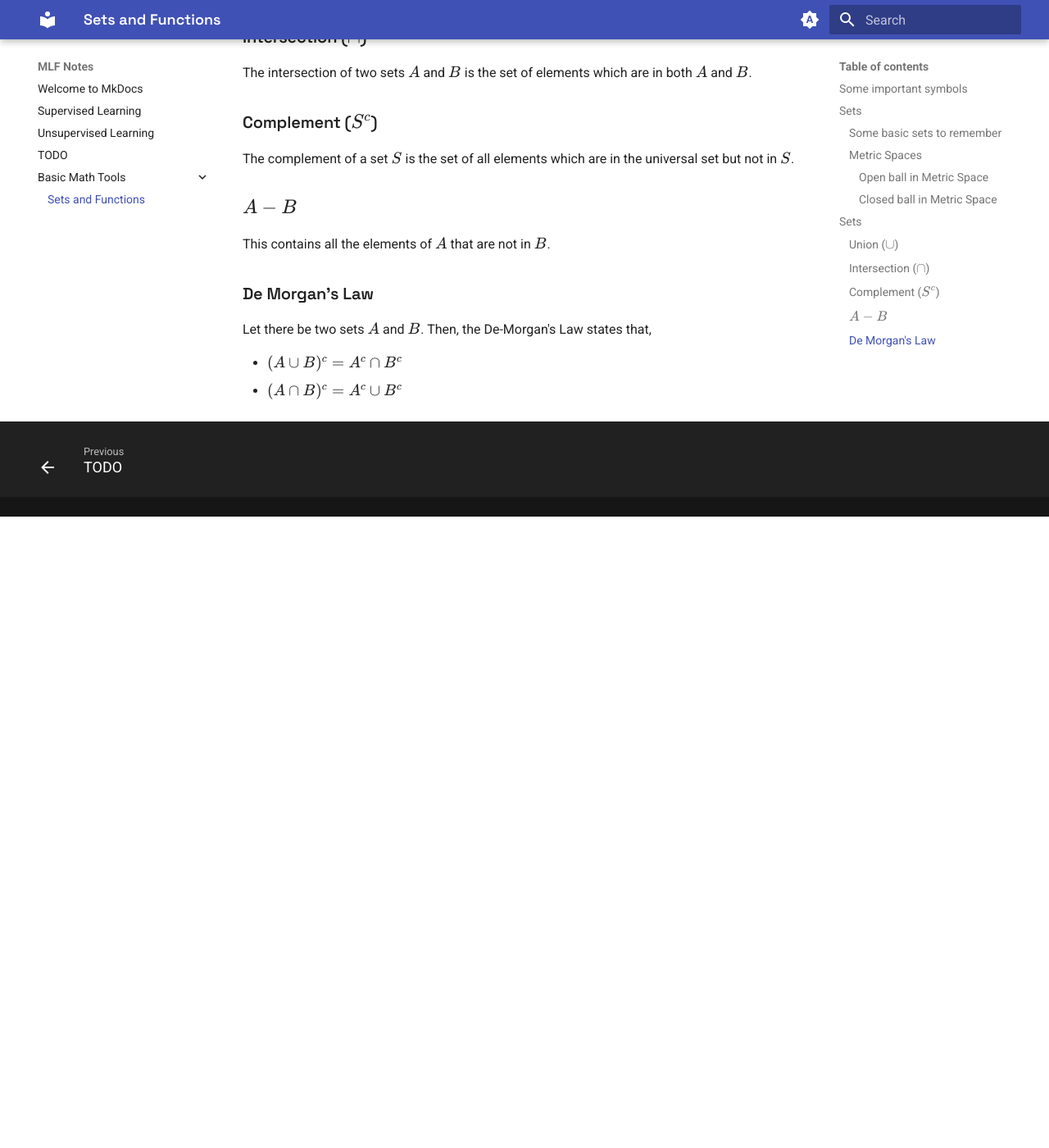
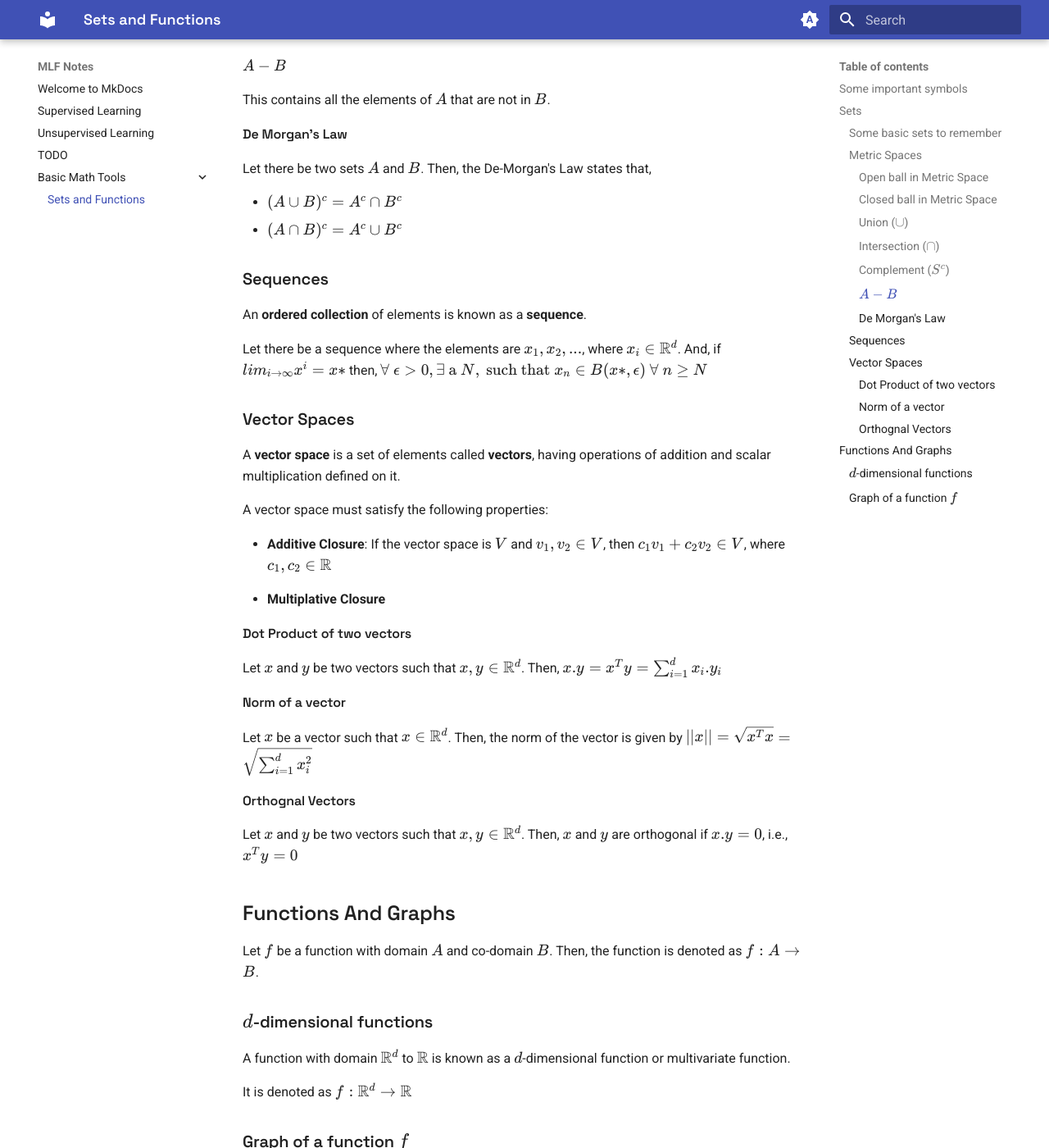
Before and after one commit to harshshah-codes/MLF-Notes, an MkDocs documentation site: the page built from docs/Basic Math Tools/01 Sets And Functions.md, in a window 1280 px wide and 1400 px high, scrolled down 1739 px. Shown: the whole window at 82% size. Built offline with MkDocs 1.6.1 and Material for MkDocs 9.7.7, drawn with Linux system fonts in a browser that asks for light colours; before the commit the page ends 2369 px from its top, so only the background shows below that; some of the changed text lies outside the part shown.

Commit message:
Completed Week-2 L-1

```diff
--- a/docs/Basic Math Tools/01 Sets And Functions.md
+++ b/docs/Basic Math Tools/01 Sets And Functions.md
@@ -40,10 +40,6 @@ Let $x\in\R^d$. Then, the closed ball is given by $B(x,\epsilon)=\{y\in\R^d: D(x
 
     If you include the boundary, it is a **closed ball**, else an **open ball**.
 
-## Sets
-
-Sets are basically a collection of objects.
-
 Some basic operations defined on sets are
 
 - Union ($\cup$)
@@ -51,25 +47,75 @@ Some basic operations defined on sets are
 - Complement ($S^{c}$)
 - $A-B$
 
-### Union ($\cup$)
+#### Union ($\cup$)
 
 The union of two sets $A$ and $B$ is the set of elements which are in $A$, as well as in $B$ or in both.
 
-### Intersection ($\cap$)
+#### Intersection ($\cap$)
 
 The intersection of two sets $A$ and $B$ is the set of elements which are in both $A$ and $B$.
 
-### Complement ($S^{c}$)
+#### Complement ($S^{c}$)
 
 The complement of a set $S$ is the set of all elements which are in the universal set but not in $S$.
 
-### $A-B$
+#### $A-B$
 
 This contains all the elements of $A$ that are not in $B$.
 
-### De Morgan's Law
+#### De Morgan's Law
 
 Let there be two sets $A$ and $B$. Then, the De-Morgan's Law states that,
 
 - $(A\cup B)^{c}=A^c\cap B^c$
 - $(A\cap B)^{c}=A^c\cup B^c$
+
+### Sequences
+
+An **ordered collection** of elements is known as a **sequence**.
+
+Let there be a sequence where the elements are $x_1,x_2,...$, where $x_i\in\R^d$. And, if $lim_{i\to\infin} x^i = x*$ then, $\forall\text{  } \epsilon>0, \exists \text{ a }N, \text{ such that } x_n\in B(x*, \epsilon)\ \forall\ n\geq N$
+
+### Vector Spaces
+
+A **vector space** is a set of elements called **vectors**, having operations of addition and scalar multiplication defined on it.
+
+A vector space must satisfy the following properties:
+
+- **Additive Closure**: If the vector space is $V$ and $v_1,v_2\in V$, then
+$c_1v_1 + c_2v_2\in V$, where $c_1,c_2\in \R$
+<!-- TODO -->
+- **Multiplative Closure**
+
+#### Dot Product of two vectors
+
+Let $x$ and $y$ be two vectors such that $x,y\in\R^d$.
+Then, $x.y=x^Ty=\sum_{i=1}^dx_i.y_i$
+
+#### Norm of a vector
+
+Let $x$ be a vector such that $x\in\R^d$.
+Then, the norm of the vector is given by $||x||=\sqrt{x^Tx}=\sqrt{\sum_{i=1}^dx_i^2}$
+
+#### Orthognal Vectors
+
+Let $x$ and $y$ be two vectors such that $x,y\in\R^d$.
+Then, $x$ and $y$ are orthogonal if $x.y=0$, i.e., $x^Ty=0$
+
+## Functions And Graphs
+
+Let $f$ be a function with domain $A$ and co-domain $B$. Then, the function is denoted as $f:A\to B$.
+
+### $d$-dimensional functions
+
+A function with domain $\R^d$ to $\R$ is known as a $d$-dimensional function or multivariate function.
+
+It is denoted as $f:\R^d\to\R$
+
+### Graph of a function $f$
+
+The graph of a $d$-dimensional function is defined as $G_f \subseteq \R^{d+1}$.
+
+$$
+G_f=\{(x, f(x)): x\in\R^d\}
+$$
```
Also changed, not shown: other parts of docs/Basic Math Tools/01 Sets And Functions.md (+1 -1 lines).
